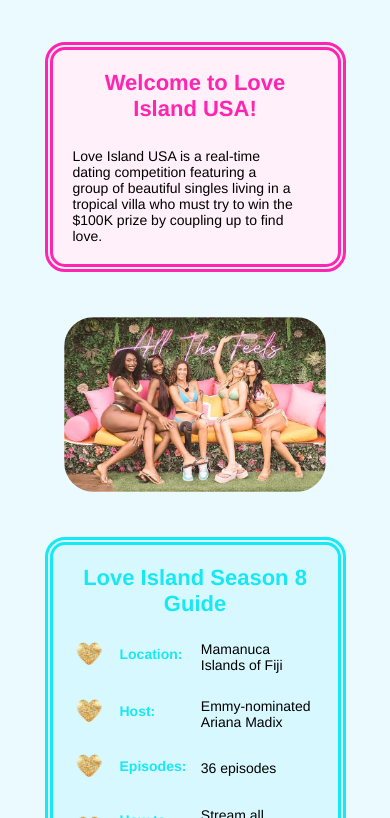
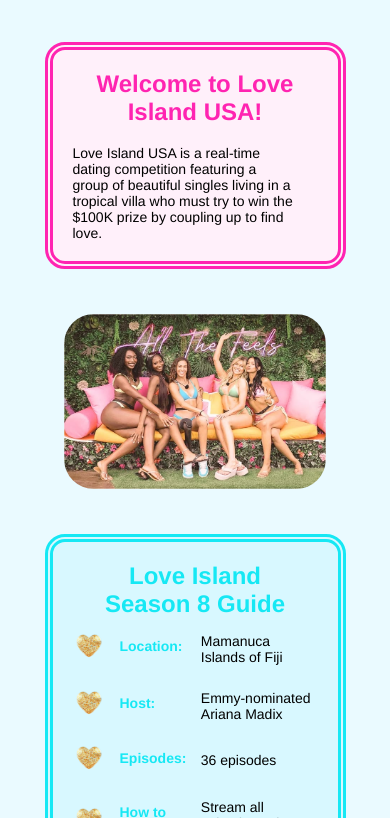
Before and after one commit to AngelicaHanley/love-island-site-mmc5277, a plain HTML site: page index.html in a window 390 px wide. Shown: the part 555-1373 px from the top of the page. Drawn offline with Linux system fonts and the light colour scheme.

Commit message:
font size

```diff
--- a/style.css
+++ b/style.css
@@ -86,7 +86,7 @@
 
 .content__heading--blue {
     color: var(--secondary);
-    margin-bottom: 9px;
+    margin-bottom: 13px;
 }
 
 .content__heading--small {
@@ -263,7 +263,13 @@
         align-items: center;
     }
     .content__heading {
-        font-size: 22px;
+        font-size: 24px;
+        margin: 0px 20px;
+    }
+    .content__heading--blue {
+        font-size: 24px;
+        margin-bottom: 8px;
+        margin: 0px 25px;
     }
     .content__paragraph {
         font-size: 14px;
```
